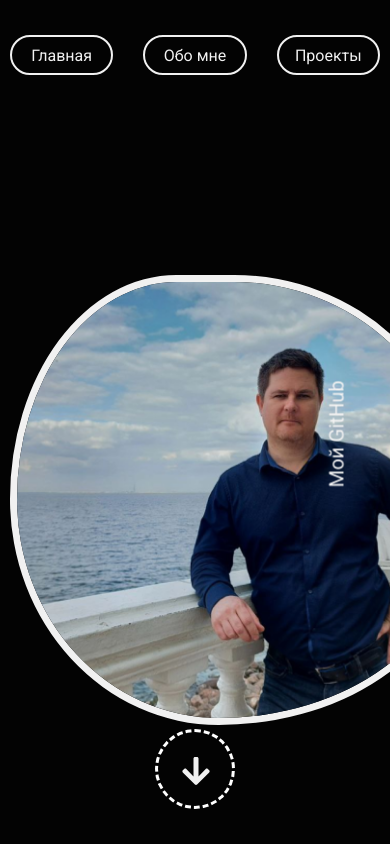
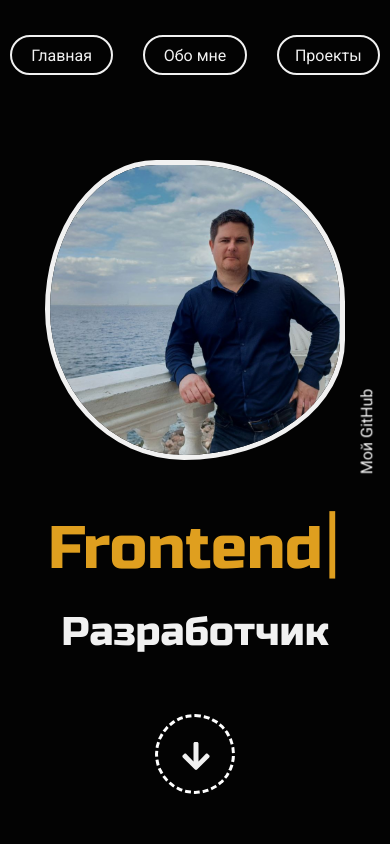
Before and after one commit to alexsmith-proff/portfolio, a Next.js app: page / in a window 390 px wide. Built offline with nearby package versions, Linux system fonts and the light colour scheme.

Commit message:
[add] adaptive MainPage

```diff
--- a/src/app/components/blob_photo/blob_photo.module.scss
+++ b/src/app/components/blob_photo/blob_photo.module.scss
@@ -21,3 +21,27 @@
         border-radius: 60% 40% 30% 70% / 60% 30% 70% 40%;
     }
 }
+
+@media screen and (max-width: 1100px) {
+    .box {
+        width: 350px;
+        height: 350px;
+        border: 7px solid $light-color;
+    }
+}
+
+@media screen and (max-width: 550px) {
+    .box {
+        width: 300px;
+        height: 300px;
+        border: 5px solid $light-color;
+    }
+}
+
+@media screen and (max-width: 365px) {
+    .box {
+        width: 250px;
+        height: 250px;
+        border: 5px solid $light-color;
+    }
+}
--- a/src/app/components/github_link/github_link.module.scss
+++ b/src/app/components/github_link/github_link.module.scss
@@ -5,3 +5,22 @@
     right: 0px;
     position: fixed;
 }
+
+@media screen and (max-width: 550px) {
+    .git{
+        font-size: 16px;
+    }
+}
+
+@media screen and (max-width: 400px) {
+    .git{
+        font-size: 16px;
+        right: -20px;
+    }
+}
+
+@media screen and (max-width: 365px) {
+    .git{
+        display: none;
+    }
+}
--- a/src/app/components/main_title/main_title.module.scss
+++ b/src/app/components/main_title/main_title.module.scss
@@ -3,3 +3,26 @@
     font-size: 70px;
     padding-top: 30px;
 }
+
+
+@media screen and (max-width: 1100px) {
+    .subText{
+        font-size: 50px;
+        padding-top: 20px;
+    }
+}
+
+@media screen and (max-width: 930px) {
+    .text {
+        display: flex;
+        flex-direction: column;
+        align-items: center;
+    }
+}
+
+@media screen and (max-width: 480px) {
+    .subText{
+        font-size: 40px;
+        padding-top: 20px;
+    }
+}
--- a/src/app/components/main_title/main_title.tsx
+++ b/src/app/components/main_title/main_title.tsx
@@ -8,7 +8,7 @@ interface MainTitleProps{}
 
 const MainTitle: FC<MainTitleProps> = ({ }) => {
     return(
-        <div>
+        <div className={s.text}>
             <TypeAnimationText />
             <div className={`${russo_one.variable} ${s.subText}`}>Разработчик</div>
         </div>
--- a/src/app/components/type_animation_text/type_animation_text.module.scss
+++ b/src/app/components/type_animation_text/type_animation_text.module.scss
@@ -1,9 +1,39 @@
-.text{
+.text {
     font-family: var(--font-russo-one);
     font-size: 100px;
     // height: 130px;
 }
+
 .type::after {
     font-family: var(--font-roboto);
     font-size: 120px;
-  }
+}
+
+@media screen and (max-width: 1100px) {
+    .text {
+        font-size: 70px;
+    }
+
+    .type::after {
+        font-size: 90px;
+    }
+}
+@media screen and (max-width: 550px) {
+    .text {
+        font-size: 60px;
+    }
+
+    .type::after {
+        font-size: 80px;
+    }
+}
+
+@media screen and (max-width: 360px) {
+    .text {
+        font-size: 44px;
+    }
+
+    .type::after {
+        font-size: 54px;
+    }
+}
--- a/src/app/globals.css
+++ b/src/app/globals.css
@@ -12,10 +12,12 @@ body {
 body {
   background-color: #030303;
   color: #F1F1F1;
+}
+.container{
   max-width: 1220px;
   margin: 0 auto;
   padding: 0px 10px;
-
+  /* background-color: #888; */
 }
 
 a {
--- a/src/app/layout.tsx
+++ b/src/app/layout.tsx
@@ -18,8 +18,10 @@ export default function RootLayout({
   return (
     <html lang="en">
       <body className={roboto.className}>
-        <NavBar />
-        {children}
+        <div className="container">
+          <NavBar />
+          {children}
+        </div>
       </body>
     </html>
   );
--- a/src/app/modules/main_page/main_page.module.scss
+++ b/src/app/modules/main_page/main_page.module.scss
@@ -1,18 +1,59 @@
-.main{
+.main {
     height: calc(100vh - 110px);
     display: flex;
     flex-direction: column;
     justify-content: space-between;
     padding: 165px 0px 70px;
 }
-.wrap{
+
+.wrap {
     display: flex;
     align-items: center;
 }
-.blobPhoto{
+
+.blobPhoto {
     margin-right: 150px;
 }
-.arrow{
+
+.arrow {
     display: flex;
     justify-content: center;
 }
+
+@media screen and (max-width: 1200px) {
+    .blobPhoto {
+        margin-right: 70px;
+    }
+}
+
+@media screen and (max-width: 1100px) {
+    .blobPhoto {
+        margin-right: 140px;
+    }
+}
+
+@media screen and (max-width: 1000px) {
+    .blobPhoto {
+        margin-right: 80px;
+    }
+}
+
+@media screen and (max-width: 930px) {
+    .main {
+        padding: 50px 0px 50px;
+    }
+    .wrap {
+        flex-direction: column;
+        justify-content: center;
+    }
+    .blobPhoto {
+        margin-right: 0px;
+        margin-bottom: 30px;
+    }
+}
+
+@media screen and (max-width: 380px) {
+    .main {
+        height: calc(100vh - 100px);
+    }
+}
--- a/src/app/modules/main_page/main_page.tsx
+++ b/src/app/modules/main_page/main_page.tsx
@@ -2,11 +2,10 @@
 import { FC } from "react";
 import BlobPhoto from "@/app/components/blob_photo/blob_photo";
 import MainTitle from "@/app/components/main_title/main_title";
+import ArrowDown from "@/app/components/arrow_down/arrow_down";
+import GitHubLink from "@/app/components/github_link/github_link";
 
 import s from './main_page.module.scss'
-import ArrowDown from "@/app/components/arrow_down/arrow_down";
-import Link from "next/link";
-import GitHubLink from "@/app/components/github_link/github_link";
 
 interface MainPageProps { }
 
```
